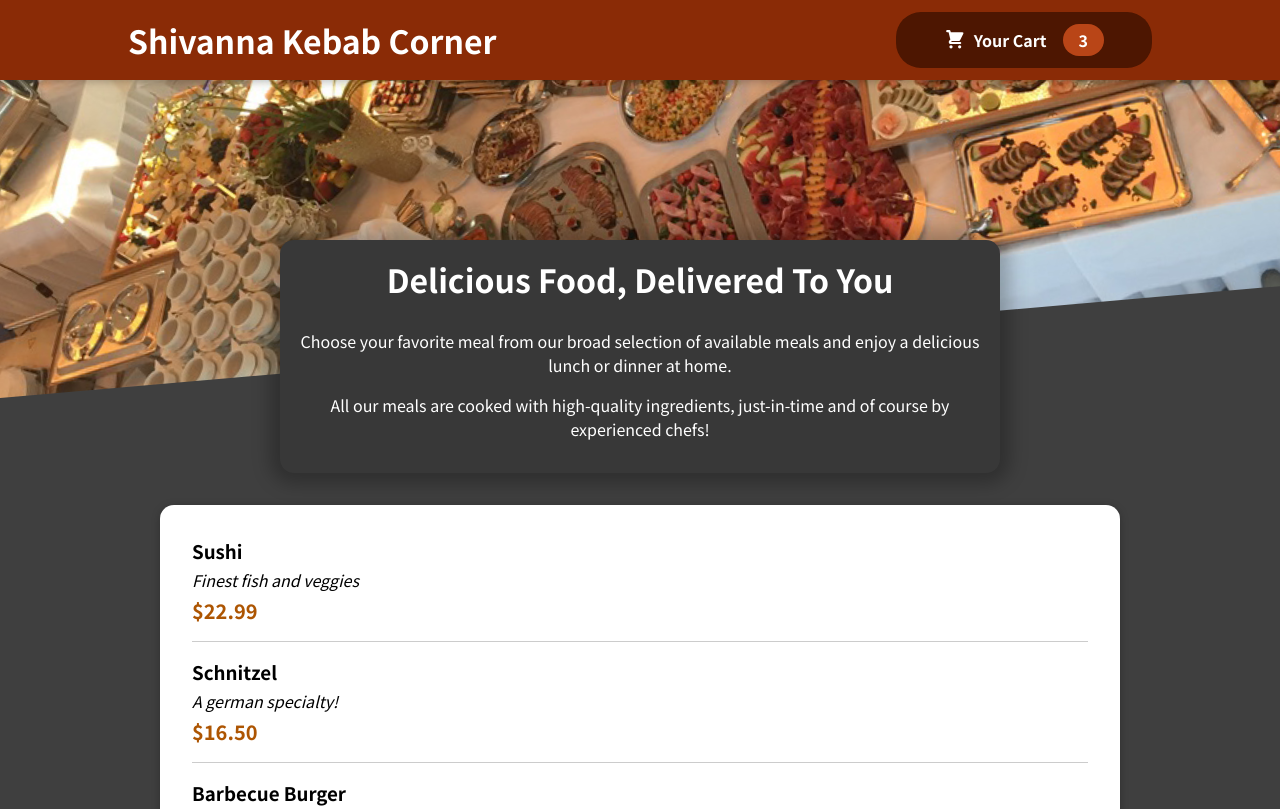
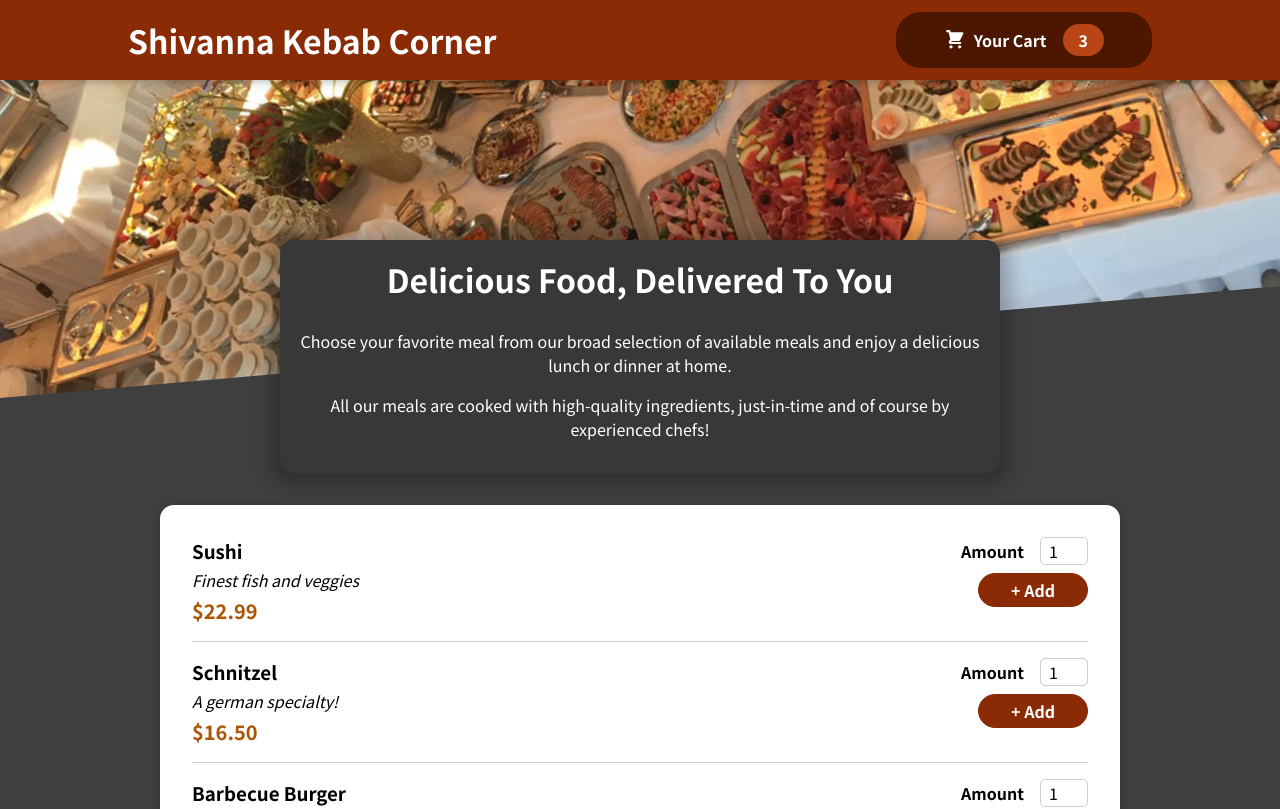
Before and after one commit to pingslayer/food-order-react, a React (Create React App) app: page / in a window 1280 px wide. Shown: the top 809 px of the page. Built offline with nearby package versions, Linux system fonts and the light colour scheme.

Commit message:
Adding a Form

```diff
--- a/src/components/Meals/MealItem/MealItem.js
+++ b/src/components/Meals/MealItem/MealItem.js
@@ -1,3 +1,5 @@
+//components
+import MealItemForm from "./MealItemForm";
 //css
 import classes from "./MealItem.module.css";
 
@@ -12,6 +14,7 @@ const MealItem = (props) => {
         <div className={classes.price}>{price}</div>
       </div>
       <div>
+        <MealItemForm />
       </div>
     </li>
   );
--- a/src/components/Meals/MealItem/MealItemForm.js
+++ b/src/components/Meals/MealItem/MealItemForm.js
@@ -0,0 +1,25 @@
+//components
+import Input from "../../UI/Input";
+//css
+import classes from "./MealItemForm.module.css";
+
+const MealItemForm = (props) => {
+  return (
+    <form className={classes.form}>
+      <Input
+        label="Amount"
+        input={{
+          id: "amount",
+          type: "number",
+          min: "1",
+          max: "5",
+          step: "1",
+          defaultValue: "1",
+        }}
+      />
+      <button>+ Add</button>
+    </form>
+  );
+};
+
+export default MealItemForm;
--- /dev/null
+++ b/src/components/Meals/MealItem/MealItemForm.module.css
@@ -0,0 +1,20 @@
+.form {
+  text-align: right;
+}
+
+.form button {
+  font: inherit;
+  cursor: pointer;
+  background-color: #8a2b06;
+  border: 1px solid #8a2b06;
+  color: white;
+  padding: 0.25rem 2rem;
+  border-radius: 20px;
+  font-weight: bold;
+}
+
+.form button:hover,
+.form button:active {
+  background-color: #641e03;
+  border-color: #641e03;
+}
--- /dev/null
+++ b/src/components/UI/Input.js
@@ -0,0 +1,13 @@
+//css
+import classes from "./Input.module.css";
+
+const Input = (props) => {
+  return (
+    <div className={classes.input}>
+      <label htmlFor={props.input.id}>{props.label}</label>
+      <input {...props.input} />
+    </div>
+  );
+};
+
+export default Input;
--- /dev/null
+++ b/src/components/UI/Input.module.css
@@ -0,0 +1,18 @@
+.input {
+  display: flex;
+  align-items: center;
+  margin-bottom: 0.5rem;
+}
+
+.input label {
+  font-weight: bold;
+  margin-right: 1rem;
+}
+
+.input input {
+  width: 3rem;
+  border-radius: 5px;
+  border: 1px solid #ccc;
+  font: inherit;
+  padding-left: 0.5rem;
+}
```
Also changed, not shown: 2 other files (tests, documents, lock files or other folders).
